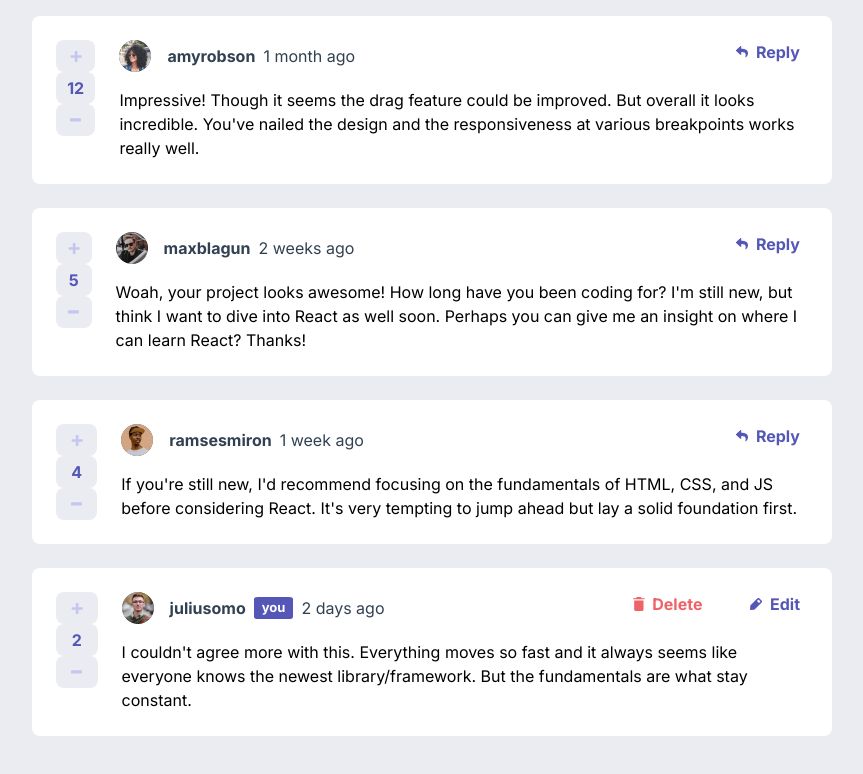
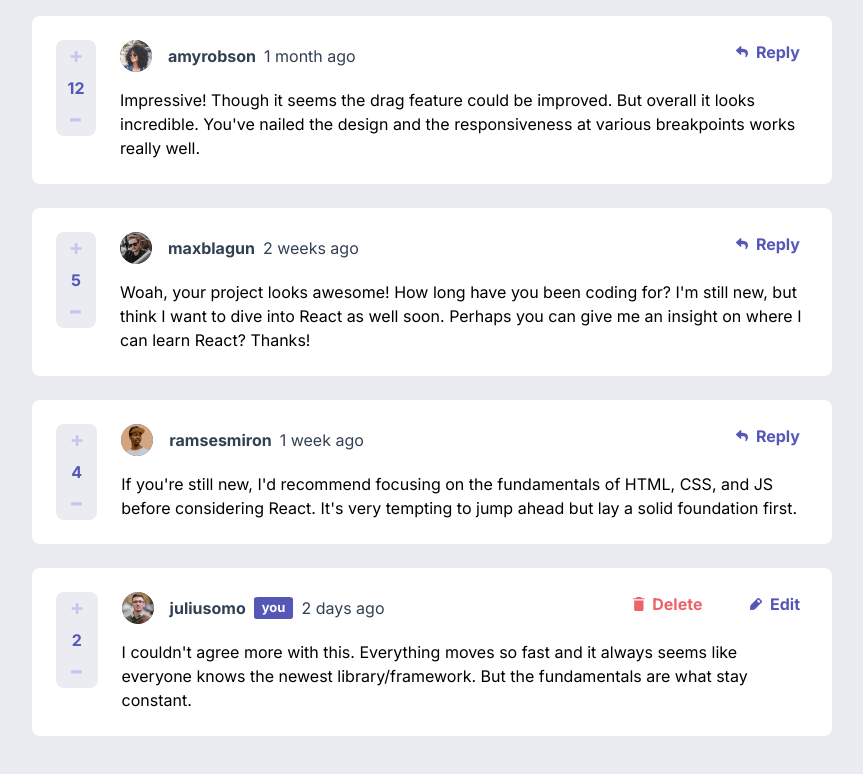
Before and after one commit to aalvarezto/assambly-line, a Next.js app: page / in a window 1280 px wide. Shown: the top 774 px of the page, without its empty margins (208-1071 px from the left). Built offline with nearby package versions, Linux system fonts and the light colour scheme.

Commit message:
fix(button): :wrench::bug: fixes error caussed by passing props to DOM

```diff
--- a/src/app/pages/Home/components/ColumnButtons.tsx
+++ b/src/app/pages/Home/components/ColumnButtons.tsx
@@ -11,6 +11,7 @@ const ButtonSmall = styled(Button)`
 	display: flex;
 	flex-direction: column;
 	font-weight: bold;
+	min-width: 2.5rem;
 
 	& {
 		border: none;
@@ -42,18 +43,18 @@ const ColumnButtons = ({
 		<BoxButtons>
 			<ButtonSmall
 				iconType="plus"
-				$isNotRounded
+				isNotRounded
 				onClick={() => setLikes(likes + 1)}
 				variant="secondary"
 			/>
 
-			<ButtonSmall $isNotRounded variant="secondary">
+			<ButtonSmall isNotRounded variant="secondary">
 				{likes}
 			</ButtonSmall>
 
 			<ButtonSmall
 				iconType="minus"
-				$isNotRounded
+				isNotRounded
 				onClick={() => setLikes(likes - 1)}
 				variant="secondary"
 			/>
--- a/src/app/shared/ui/Button.tsx
+++ b/src/app/shared/ui/Button.tsx
@@ -24,18 +24,23 @@ const ButtonComponent = styled.button<IStyledButtonProps>`
 	background-color: ${props => themes[props.variant].bgColor};
 `
 
-interface IButtonProps extends React.ComponentProps<typeof ButtonComponent> {
+interface IButtonProps
+	extends Omit<
+		React.ComponentProps<typeof ButtonComponent>,
+		"$isNotRounded"
+	> {
 	readonly iconType?: keyof typeof svgDictionary
+	readonly isNotRounded?: boolean
 }
 
 const Button = ({
 	variant,
 	iconType,
-	$isNotRounded = false,
+	isNotRounded = false,
 	children,
 	...props
 }: React.PropsWithChildren<IButtonProps>) => (
-	<ButtonComponent variant={variant} $isNotRounded={$isNotRounded} {...props}>
+	<ButtonComponent variant={variant} $isNotRounded={isNotRounded} {...props}>
 		{iconType && (
 			<ImgReply
 				alt={iconType}
```
